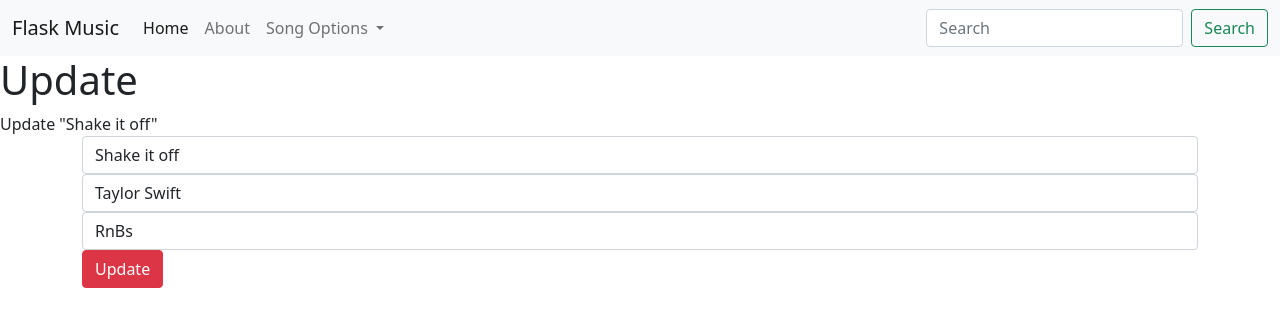
After one commit to B-Lenton/flask-music-app, a Flask app: page /1/update in a window 1280 px wide. The commit adds this page. Shown: the top 327 px of the page. Run offline with Flask 2, Linux system fonts and the light colour scheme; data comes from the database, SQL or seed files in the repository; both versions use the stored data as it was after the commit.

Commit message:
can now add and update songs successfully

```diff
--- a/app.py
+++ b/app.py
@@ -1,26 +1,94 @@
+import sqlite3 as sql
+
 from flask import Flask, flash, render_template, request, url_for, redirect, abort
 
 app = Flask(__name__)
 
+
+def music_db():
+    """
+    Open connection to database
+    """
+    conn = sql.connect(
+        "/home/ben/Desktop/Just-IT/python/my-music/music.db"
+        )
+    conn.row_factory = sql.Row
+    return conn
+
 """
-Home route
+Defining routes
 """
 @app.route("/")
 @app.route("/home")
 def home():
+    """
+    Rendering the home page
+    """
     return render_template("home.html", title="Home")
 
 @app.route("/about")
 def about():
+    """
+    Rendering the about page
+    """
     return render_template("about.html", title="About")
 
-@app.route("/add-songs")
+@app.route("/add-songs", methods=["GET", "POST"])
 def add_songs():
+    if request.method == "POST":
+        title = request.form["Title"]
+        artist = request.form["Artist"]
+        genre = request.form["Genre"]
+        conn = music_db()
+        cursor = conn.cursor()
+        song_id = cursor.lastrowid
+        cursor.execute("INSERT INTO songs VALUES (?, ?, ?, ?)", (song_id, title, artist, genre))
+        conn.commit()
+        conn.close()
+        return redirect(url_for("songs"))
     return render_template("add-songs.html", title="Add Songs")
 
 @app.route("/songs")
 def songs():
-    return render_template("songs.html", title="Songs")
+    cursor = music_db().cursor()
+    cursor.execute("SELECT * FROM songs")
+    get_songs = cursor.fetchall()
+
+    return render_template("songs.html", title="Songs", get_songs=get_songs)
+
+def get_song(record_id):
+    """
+    Fetch one unique song record from the database.
+    """
+    conn = music_db()
+    cursor = conn.cursor()
+    song = cursor.execute("SELECT * FROM songs WHERE SongID = ?", (record_id,)).fetchone()
+    conn.close()
+    if song is None:
+        abort(404)
+    return song
+
+
+@app.route("/<int:song_id>/update", methods=["GET", "POST"])
+def update(song_id):
+    """
+    Update one record's fields.
+    """
+    song_record = get_song(song_id)
+    if request.method == "POST":
+        title = request.form["Title"]
+        artist = request.form["Artist"]
+        genre = request.form["Genre"]
+
+        conn = music_db()
+        cursor = conn.cursor()
+        cursor.execute("UPDATE songs SET Title = ?, Artist = ?, Genre = ? WHERE SongID = ?", (title, artist, genre, song_id))
+        conn.commit()
+        conn.close()
+        return redirect(url_for("songs"))
+
+    return render_template("update-songs.html", title="Update Songs", song_record=song_record)
+
 
 if __name__ == "__main__":
     app.run(debug=True, port=8124)
--- a/templates/base.html
+++ b/templates/base.html
@@ -17,25 +17,25 @@
     <!-- Navbar -->
     <nav class="navbar navbar-expand-lg navbar-light bg-light">
         <div class="container-fluid">
-            <a class="navbar-brand" href="#">Flask Music</a>
+            <a class="navbar-brand" href="{{ url_for('home') }}">Flask Music</a>
             <button class="navbar-toggler" type="button" data-bs-toggle="collapse" data-bs-target="#navbarSupportedContent" aria-controls="navbarSupportedContent" aria-expanded="false" aria-label="Toggle navigation">
                 <span class="navbar-toggler-icon"></span>
             </button>
             <div class="collapse navbar-collapse" id="navbarSupportedContent">
                 <ul class="navbar-nav me-auto mb-2 mb-lg-0">
                     <li class="nav-item">
-                        <a class="nav-link active" aria-current="page" href="{{ url_for("home") }}">Home</a>
+                        <a class="nav-link active" aria-current="page" href="{{ url_for('home') }}">Home</a>
                     </li>
                     <li class="nav-item">
-                        <a class="nav-link" href="{{ url_for("about") }}">About</a>
+                        <a class="nav-link" href="{{ url_for('about') }}">About</a>
                     </li>
                     <li class="nav-item dropdown">
                         <a class="nav-link dropdown-toggle" href="#" id="navbarDropdown" role="button" data-bs-toggle="dropdown" aria-expanded="false">
-                        Dropdown
+                        Song Options
                         </a>
                         <ul class="dropdown-menu" aria-labelledby="navbarDropdown">
-                            <li><a class="dropdown-item" aria-current="page" href="{{ url_for("songs") }}">View Songs</a></li>
-                            <li><a class="dropdown-item" href="{{ url_for("add_songs") }}">Add Songs</a></li>
+                            <li><a class="dropdown-item" aria-current="page" href="{{ url_for('songs') }}">View Songs</a></li>
+                            <li><a class="dropdown-item" href="{{ url_for('add_songs') }}">Add Songs</a></li>
                             <li><hr class="dropdown-divider"></li>
                             <li><a class="dropdown-item" href="#">Delete etc</a></li>
                         </ul>
--- /dev/null
+++ b/templates/update-songs.html
@@ -0,0 +1,38 @@
+{% extends "base.html" %}
+
+    {% block content %}
+        <h1>Update</h1>
+        {% block title %} Update "{{ song_record['title'] }}" {% endblock %}
+        <section class="container">
+            <form action="" method="post">
+                <input
+                    type="text"
+                    name="Title"
+                    id="title"
+                    placeholder="Song Title"
+                    value="{{ request.form[Title] or song_record['Title'] }}"
+                    class="form-control"
+                >
+                <input
+                    type="text"
+                    name="Artist"
+                    id="artist"
+                    placeholder="Artist"
+                    value="{{ request.form[Artist] or song_record['Artist'] }}"
+                    class="form-control"
+                >
+                <input
+                    type="text"
+                    name="Genre"
+                    id="genre"
+                    placeholder="Genre"
+                    value="{{ request.form[Genre] or song_record['Genre'] }}"
+                    class="form-control"
+                >
+
+                <button type="submit" class="btn btn-danger" value="Update">Update</button>
+            </form>
+        </section>
+
+
+    {% endblock %}
```
Also changed, not shown: templates/add-songs.html (+11 -0 lines), templates/songs.html (+27 -0 lines), music.db (added).
